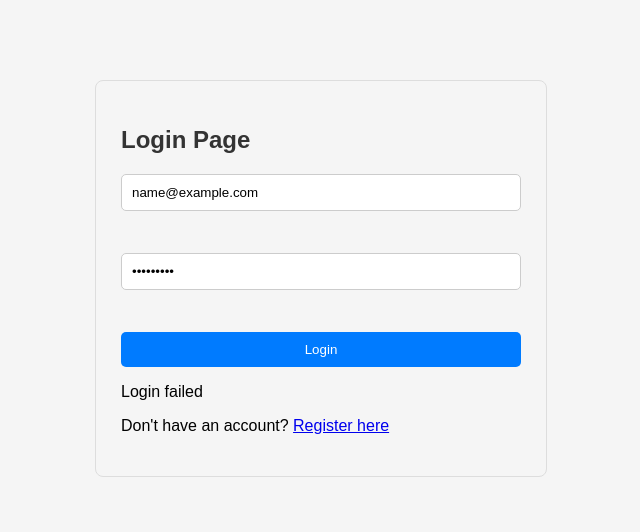
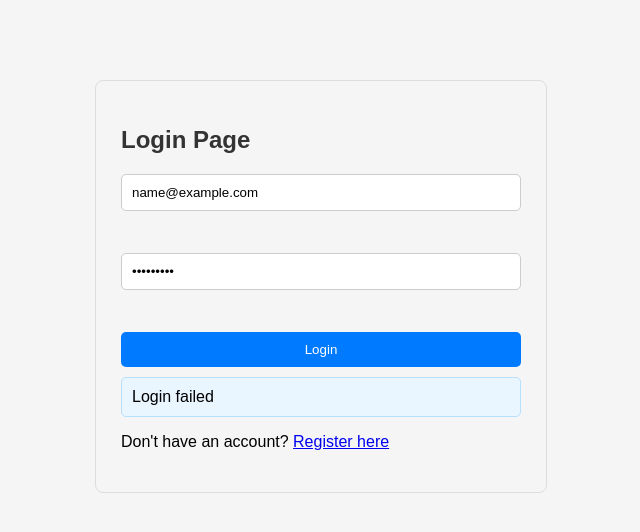
Before and after one commit to imanshahrel/CCS6344-Assignment-G21, a React (Vite) app in the folder client/: page /login in a window 1280 px wide. Both pictures are taken after typing "name@example.com", "Sample123" into the empty fields and a click on the button "Login". Shown: the top 532 px of the page, without its empty margins (319-959 px from the left). Built offline with nearby package versions, Linux system fonts and the light colour scheme; no server answers.

Commit message:
Style message

```diff
--- a/client/src/App.css
+++ b/client/src/App.css
@@ -111,3 +111,11 @@ textarea {
 textarea {
     min-height: 80px;
 }
+
+.message {
+    margin: 10px 0;
+    padding: 10px;
+    background-color: #e9f5ff;
+    border: 1px solid #b6e0fe;
+    border-radius: 5px;
+}
--- a/client/src/pages/BookAppointment.jsx
+++ b/client/src/pages/BookAppointment.jsx
@@ -32,10 +32,10 @@ function BookAppointment() {
                     date, time, reason
                 },
                 {
-                    header: {
+                    headers: {
                         // sends appointment data to the backend API with the JWT token
                         // this proves: frontend form -> backend API -> protected request
-                        Authorization: 'Bearer ${token}',
+                        Authorization: `Bearer ${token}`,
                     },
                 }
             ); // !!! Iman must create backend route for this
@@ -49,7 +49,7 @@ function BookAppointment() {
         <div className="page-container">
             <Navbar />
             <h1>Book Appointment</h1>
-            {message && <p>{message}</p>}
+            {message && <p className="message">{message}</p>}
             <div className="dashboard-card">
                 <form onSubmit={handleSubmit}>
                     <div>
--- a/client/src/pages/Login.jsx
+++ b/client/src/pages/Login.jsx
@@ -79,7 +79,7 @@ function Login() {
                 <button type="submit">Login</button>
             </form>
 
-            <p>{message}</p>
+            {message && <p className="message">{message}</p>}
             <p>
                 Don&apos;t have an account? <Link to="/register">Register here</Link>
             </p>
--- a/client/src/pages/Register.jsx
+++ b/client/src/pages/Register.jsx
@@ -83,7 +83,7 @@ function Register() {
                 <button type="submit">Register</button>
             </form>
 
-            <p>{message}</p>
+            {message && <p className="message">{message}</p>}
 
             <p>
                 Already have an account? <Link to="/">Login here</Link>
```
